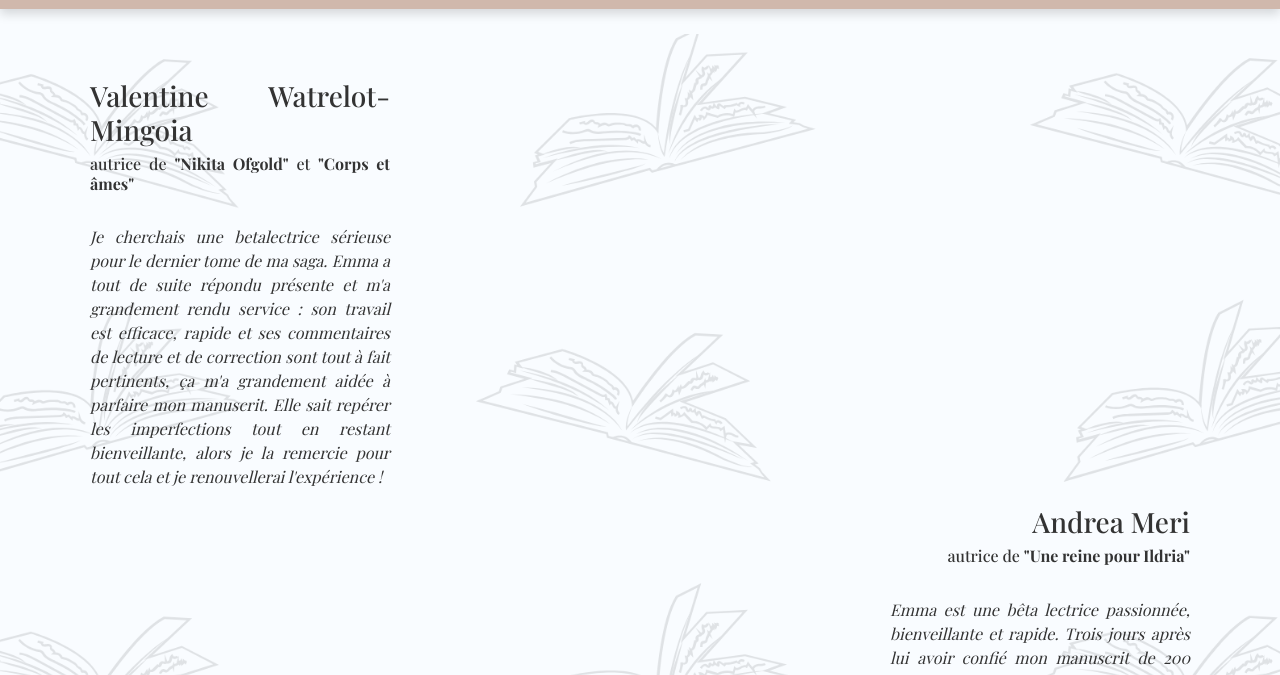
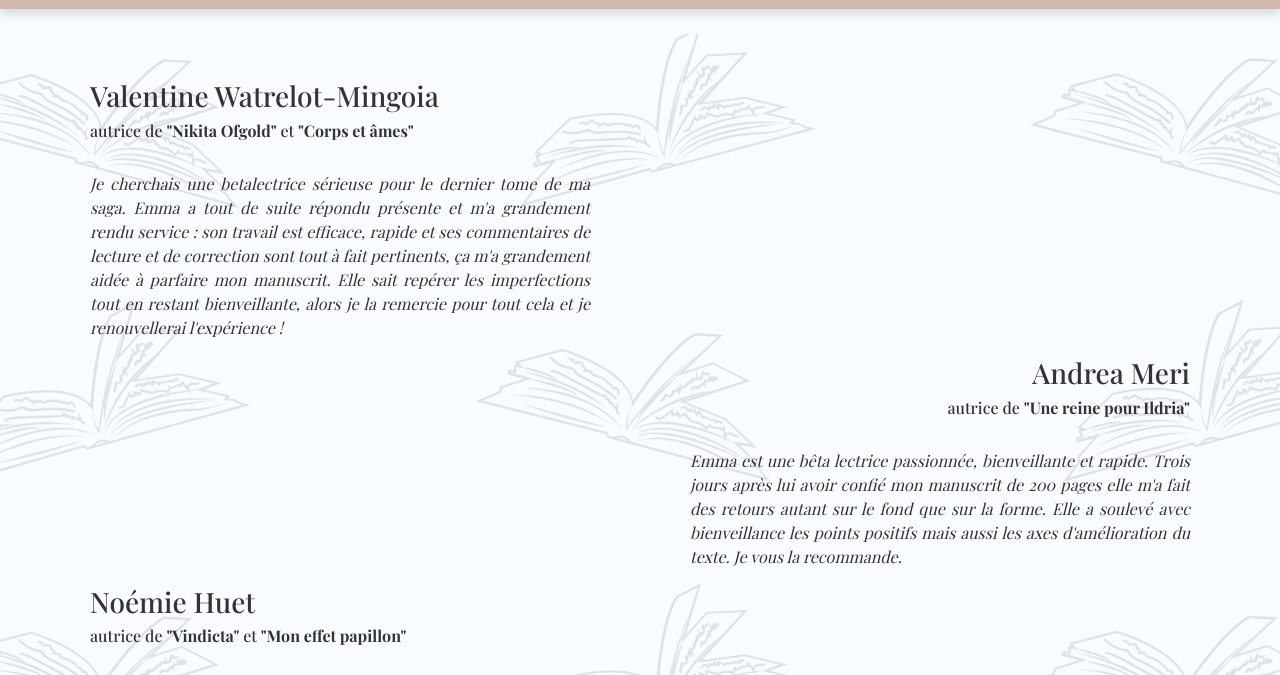
Before and after one commit to mvthls/jemmareading, a plain HTML site: page jemmareading/avis.html in a window 1280 px wide. Shown: the part 116-791 px from the top of the page. Drawn offline with nearby package versions, Linux system fonts and the light colour scheme; a web font is replaced by a local one.

Commit message:
Add files via upload

```diff
--- a/jemmareading/avis.html
+++ b/jemmareading/avis.html
@@ -8,7 +8,7 @@
     <meta name='viewport' content='width=device-width, initial-scale=1'>
     <link rel='stylesheet' type="text/css" href="https://cdn.jsdelivr.net/npm/bootswatch@4.5.2/dist/united/bootstrap.min.css">
     <link rel='stylesheet' type='text/css' media='screen' href='main.css'>
-    <title>jemmareanding.fr</title>
+    <title>jemmareading.fr</title>
     <style>
         @import url('https://fonts.googleapis.com/css2?family=Playfair+Display:ital,wght@0,400..900;1,400..900&display=swap');
     </style>
--- a/jemmareading/main.css
+++ b/jemmareading/main.css
@@ -208,13 +208,13 @@ body .filigrane {
 
 .valentine, .noemie, .orlane {
     text-align: justify;
-    margin-right: 800px;
+    margin-right: 600px;
     text-justify: inter-word;
 }
 
 .andrea, .hazel {
     text-align: justify;
-    margin-left: 800px;
+    margin-left: 600px;
     text-justify: inter-word;
 }
 
```
Also changed, not shown: jemmareading/contact.html (+2 -2 lines), jemmareading/tarifs.html (+1 -1 lines), jemmareading/index.html (line endings or trailing spaces).
